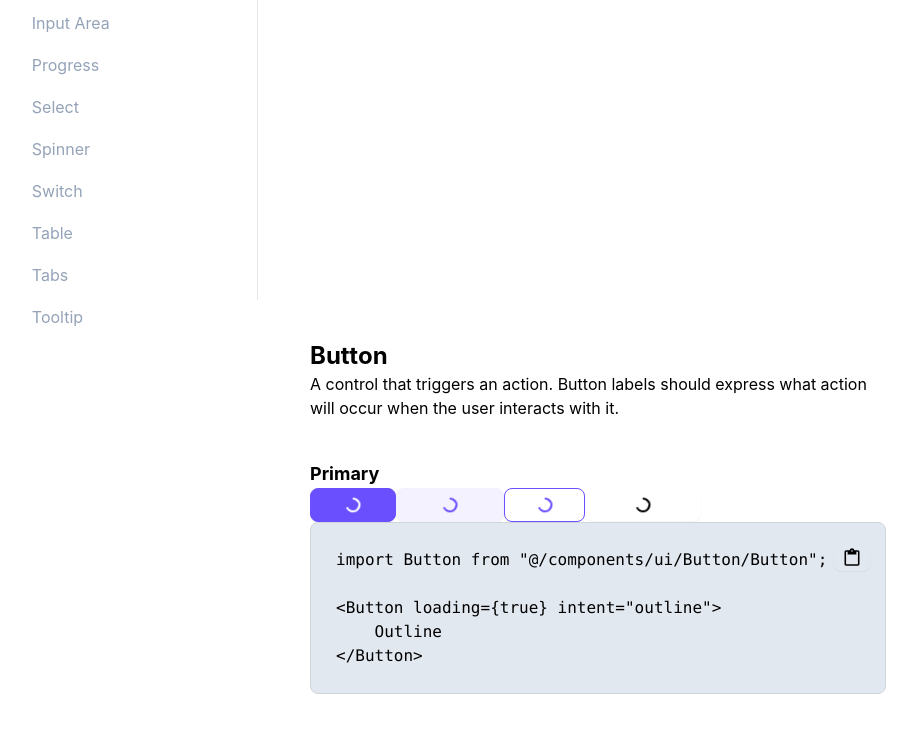
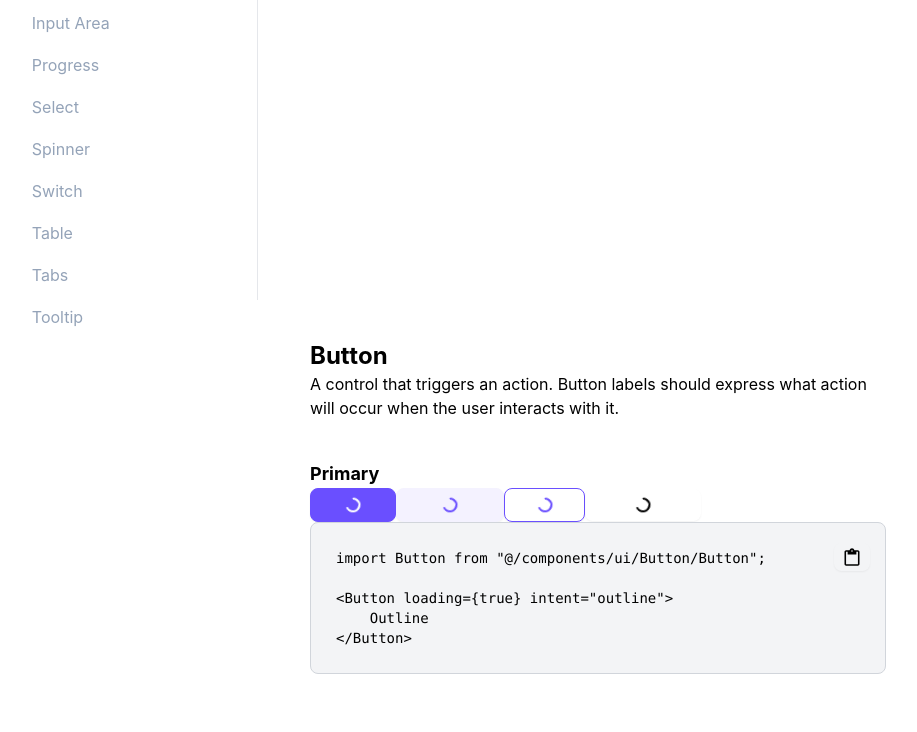
Before and after one commit to elijahnikov/ui, a Next.js app: page /button in a window 1280 px wide. Shown: the part 564-1296 px from the top of the page, without its empty margins (42-959 px from the left). Built offline with nearby package versions, Linux system fonts and the light colour scheme; a web font is replaced by a local one.

Commit message:
setting smaller text size

```diff
--- a/src/components/common/CodeBlock/CodeBlock.tsx
+++ b/src/components/common/CodeBlock/CodeBlock.tsx
@@ -12,7 +12,7 @@ const CodeBlock = ({ code }: CodeBlockProps) => {
 	};
 
 	return (
-		<div className="inline-block w-full flex-col dark:border-slate-600 dark:bg-slate-800 bg-slate-200 dark:text-white rounded-lg p-[25px] border-[1px] border-gray-300">
+		<div className="inline-block text-sm w-full flex-col dark:border-slate-600 dark:bg-slate-800 bg-gray-100 dark:text-white rounded-lg p-[25px] border-[1px] border-gray-300">
 			<pre className="w-[95%] float-left">
 				<code className="language-javascript">{code}</code>
 			</pre>
```
